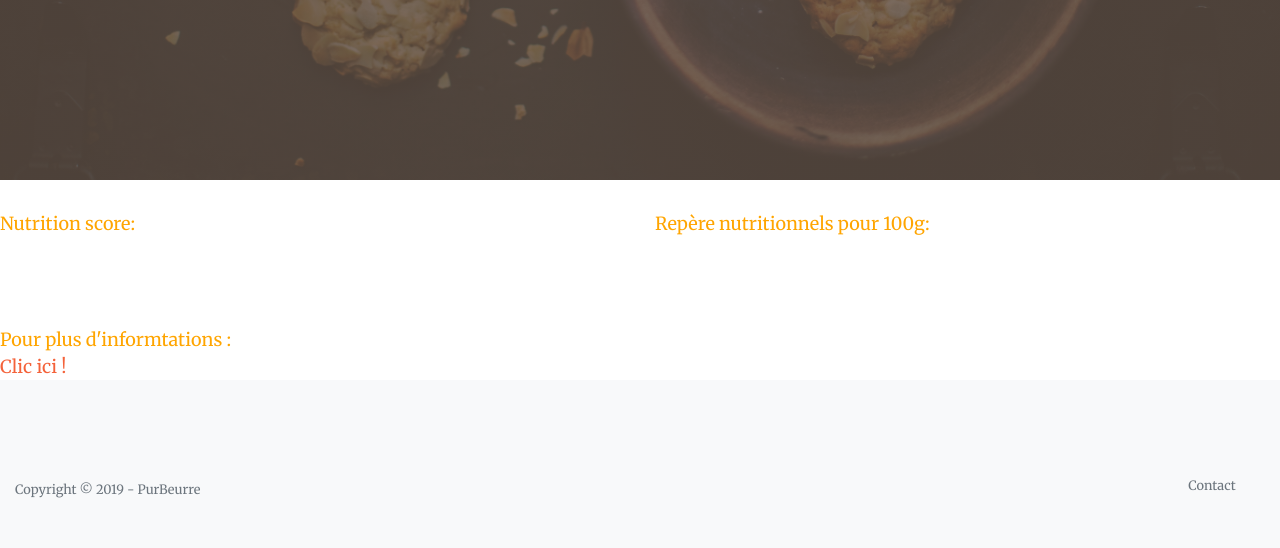
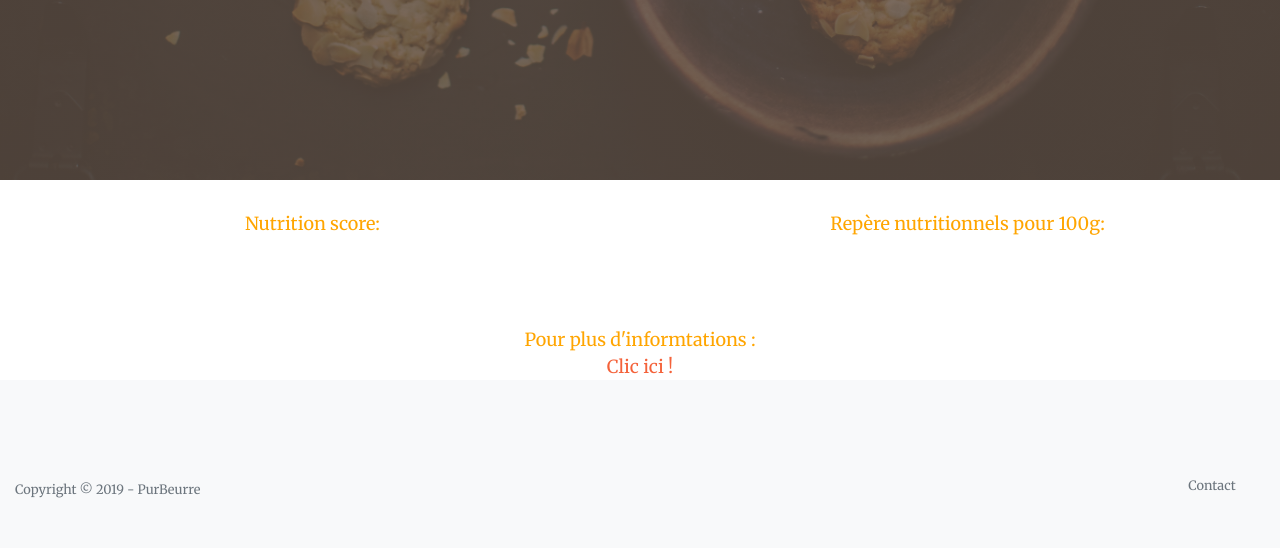
Before and after one commit to Kyossen/PurBeurre---Project_8, a Django app: page /search/description.html in a window 1280 px wide. Shown: the part 620-1168 px from the top of the page. Run offline with Django 3.2, Linux system fonts and the light colour scheme; some libraries are stand-ins or nearby versions.

Commit message:
Update
Update

```diff
--- a/search/static/search/css/main.css
+++ b/search/static/search/css/main.css
@@ -41,6 +41,10 @@
 
 .orange_back {
     background: orange;
+}
+
+.text_align_center {
+    text-align: center;
 }
 
 .resize-page {
```
